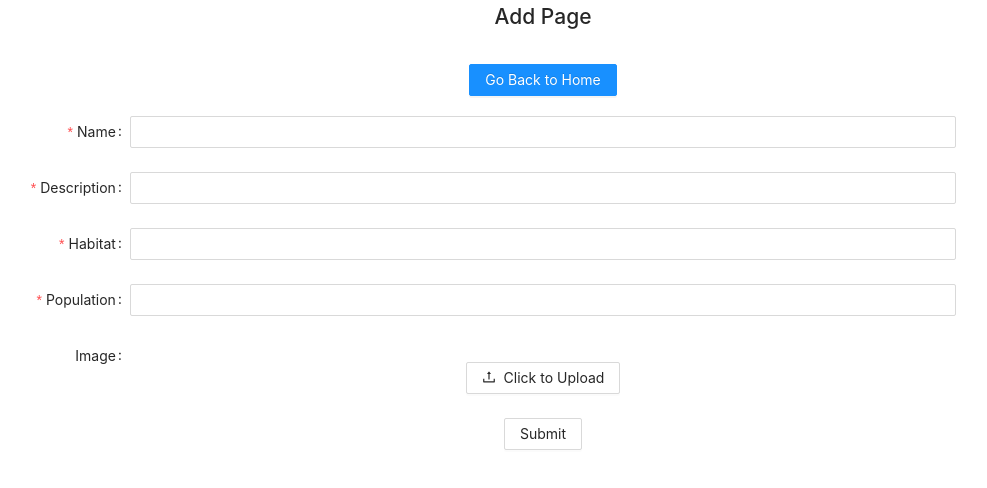
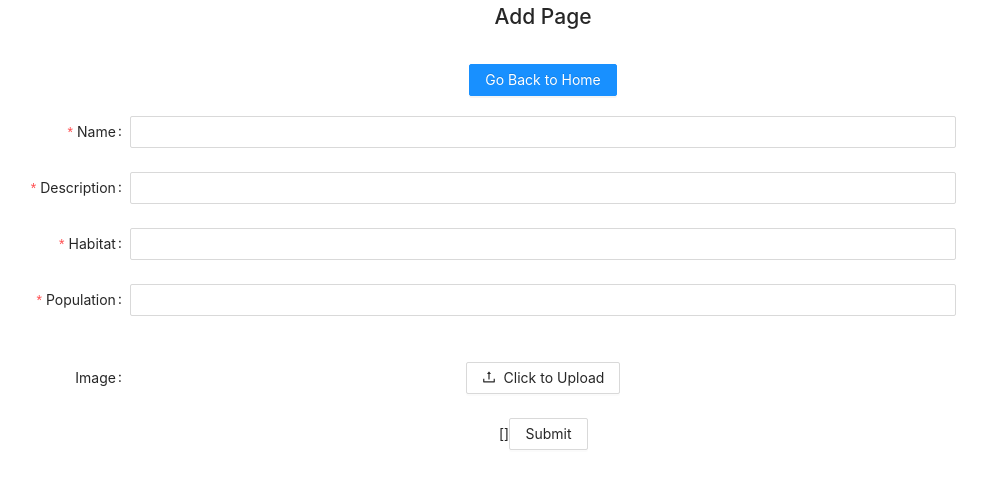
Before and after one commit to Radwisatso/cloudxier_simple_blog-Raditya-Dwisatrio-Santoso-REMAKE-, a React (Create React App) app in the folder Client/cloudxier-fish-blog/: page /add in a window 1280 px wide. Shown: the top 488 px of the page, without its empty margins (97-1084 px from the left). Built offline with nearby package versions, Linux system fonts and the light colour scheme; no server answers.

Commit message:
Already fixing Upload Image :)

```diff
--- a/Client/cloudxier-fish-blog/src/pages/AddOrUpdate.js
+++ b/Client/cloudxier-fish-blog/src/pages/AddOrUpdate.js
@@ -12,7 +12,7 @@ const AddOrUpdate = () => {
     const [imageData, setImageData] = useState([])
     const [imageEdit, setImageEdit] = useState([])
     const [loading, setLoading] = useState(false)
-    const [dataEdit, setDataEdit] = useState([])
+    const [dataEdit, setDataEdit] = useState("")
     const {id} = useParams()
     const navigate = useNavigate()
 
@@ -132,15 +132,16 @@ const AddOrUpdate = () => {
                 <Form.Item label="Population" name="population" rules={[{ required: true, message: "Please input the fish population"}]}>
                     <Input type={"number"}/>
                 </Form.Item>
-                <Form.Item label="Image" name="image">
                 {
                     id && imageData.length === 0 && <Image width={200} src={imageEdit} />
                 }
                 <br></br>
+                <Form.Item label="Image" name="image">
                     <Upload {...props} >
                         <Button icon={<UploadOutlined />}>Click to Upload</Button>
                     </Upload>
                 </Form.Item>
+                {JSON.stringify(imageData)}
                 <Button htmlType="submit" loading={loading} style={{marginBottom: "20px"}}>
                     Submit
                 </Button>
```
